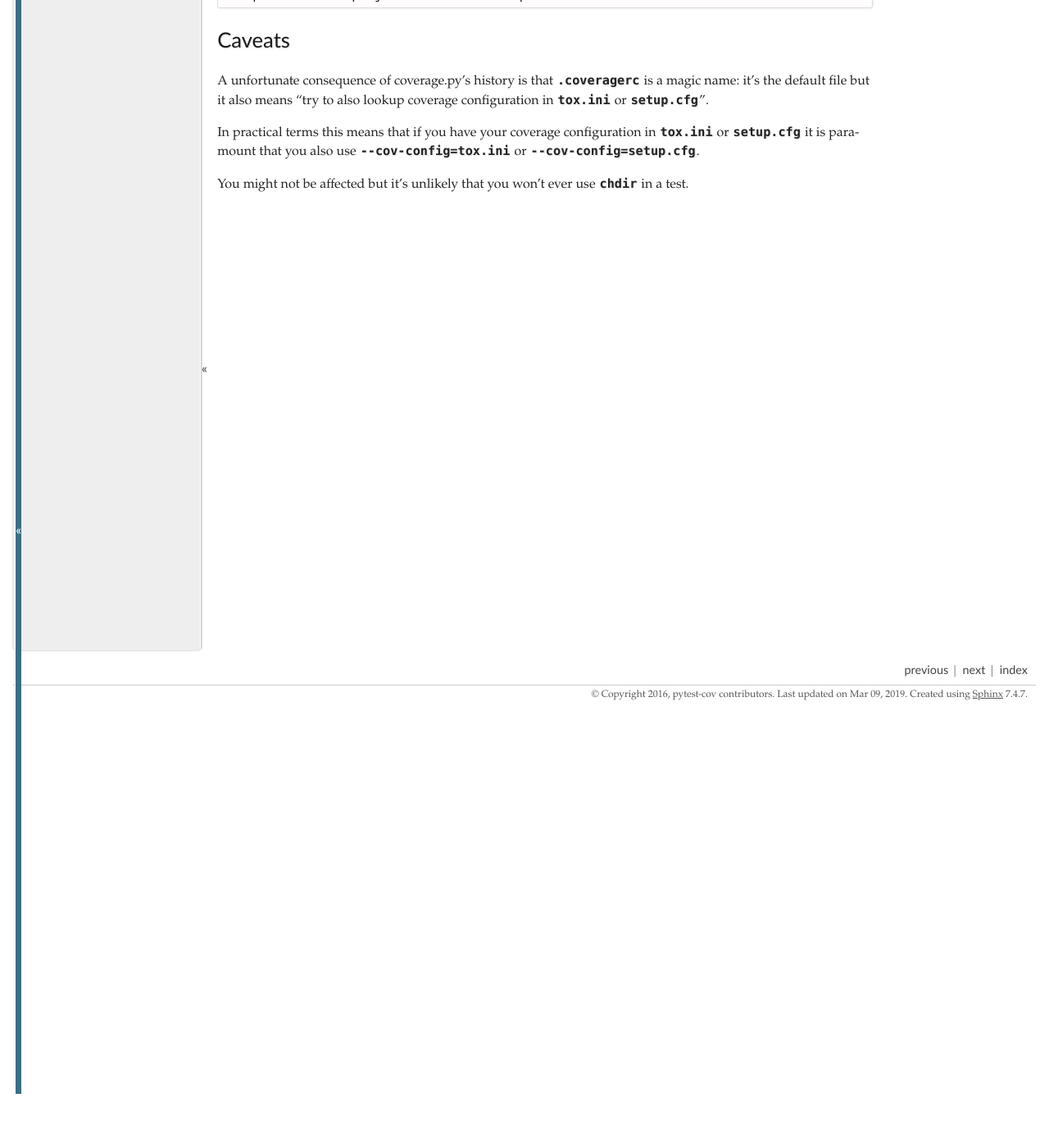
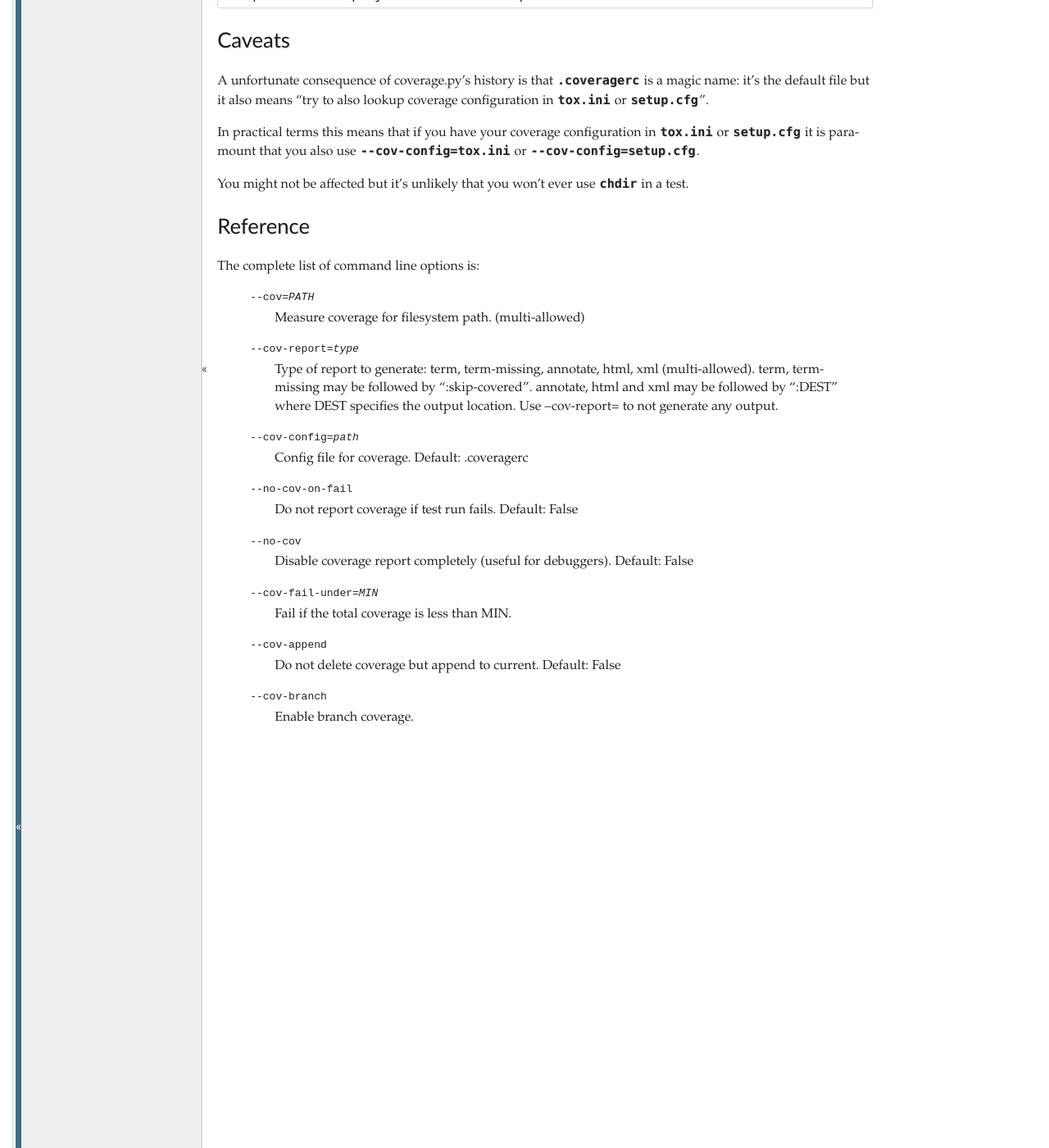
Before and after one commit to pytest-dev/pytest-cov, a Sphinx documentation site: the page built from docs/config.rst, in a window 1280 px wide and 1400 px high, scrolled down 642 px. Shown: the whole window at 82% size. Built offline with Sphinx 7.4.7, drawn with Linux system fonts in a browser that asks for light colours; before the commit the page ends 1976 px from its top, so only the background shows below that.

Commit message:
Add a CLI reference section. Close #169.

```diff
--- a/docs/config.rst
+++ b/docs/config.rst
@@ -8,9 +8,9 @@ further control of coverage use a coverage config file.
 For example if tests are contained within the directory tree being measured the tests may be
 excluded if desired by using a .coveragerc file with the omit option set::
 
-    pytest --cov-config .coveragerc
-            --cov=myproj
-            myproj/tests/
+    pytest --cov-config=.coveragerc
+           --cov=myproj
+           myproj/tests/
 
 Where the .coveragerc file contains file globs::
 
@@ -41,3 +41,25 @@ In practical terms this means that if you have your coverage configuration in ``
 that you also use ``--cov-config=tox.ini`` or ``--cov-config=setup.cfg``.
 
 You might not be affected but it's unlikely that you won't ever use ``chdir`` in a test.
+
+Reference
+=========
+
+The complete list of command line options is:
+
+  --cov=PATH            Measure coverage for filesystem path. (multi-allowed)
+  --cov-report=type     Type of report to generate: term, term-missing,
+                        annotate, html, xml (multi-allowed). term, term-
+                        missing may be followed by ":skip-covered". annotate,
+                        html and xml may be followed by ":DEST" where DEST
+                        specifies the output location. Use --cov-report= to
+                        not generate any output.
+  --cov-config=path     Config file for coverage. Default: .coveragerc
+  --no-cov-on-fail      Do not report coverage if test run fails. Default:
+                        False
+  --no-cov              Disable coverage report completely (useful for
+                        debuggers). Default: False
+  --cov-fail-under=MIN  Fail if the total coverage is less than MIN.
+  --cov-append          Do not delete coverage but append to current. Default:
+                        False
+  --cov-branch          Enable branch coverage.
```
